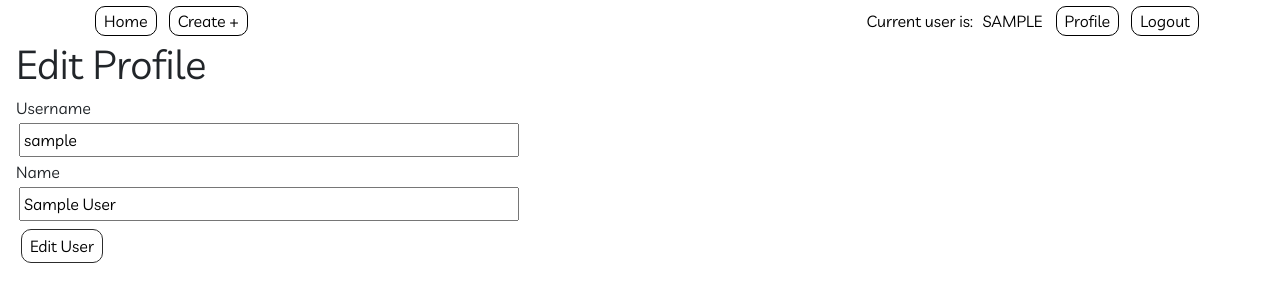
After one commit to CristianPinedaD/reflections-flask, a Flask app: page /user/1/profile/edit in a window 1280 px wide. The commit adds this page. Shown: the top 302 px of the page. Run offline with Flask 3, Linux system fonts and the light colour scheme; the visitor is signed in with stand-in values (Sample User, id 1); some libraries are stand-ins or nearby versions.

```diff
--- a/app/main/forms.py
+++ b/app/main/forms.py
@@ -1,8 +1,16 @@
 from flask_wtf import FlaskForm
 from wtforms import StringField, SubmitField, TextAreaField, PasswordField
 from wtforms.validators import  ValidationError, DataRequired, InputRequired, Email, Length, NumberRange, EqualTo, Optional
+from app import db
+import sqlalchemy as sqla
+from app.main.models import User
 
 class PostForm(FlaskForm):
     title = StringField('Title', validators=[DataRequired()])
     body = TextAreaField('Body', validators=[DataRequired()])
     submit = SubmitField('Post Reflection')
+
+class EditProfileForm(FlaskForm):
+    name = StringField('Name', validators=[DataRequired()])
+    username = StringField('Username', validators=[DataRequired()])
+    submit = SubmitField('Edit User')
--- a/app/main/routes.py
+++ b/app/main/routes.py
@@ -2,7 +2,7 @@ from flask import render_template, flash, redirect, url_for, request, jsonify
 import sqlalchemy as sqla
 from app import db
 from app.main.models import Post, User, Admin
-from app.main.forms import PostForm
+from app.main.forms import PostForm, EditProfileForm
 from datetime import datetime, timezone
 from flask_login import current_user, logout_user, login_required
 from app.main.decorators import is_admin
@@ -55,3 +55,25 @@ def view_profile(userid: int):
     myposts = user.get_posts()
     num_posts = len(myposts)
     return render_template('profile.html', title='View Profile', user=user, num_posts=num_posts, posts=myposts)
+
+@bp_main.route('/user/<int:userid>/profile/edit', methods=['GET','POST'])
+@login_required
+def edit_profile(userid: int):
+    user = db.session.get(User, userid)
+    if user is None:
+        flash('User does not exist!')
+        return redirect(url_for('main.index'))
+    eform = EditProfileForm()
+    eform.name.data = user.get_name()
+    eform.username.data = user.get_username()
+
+    if eform.validate_on_submit():
+        user.name = eform.name.data
+        user.username = eform.username.data
+
+        db.session.add(user)
+        db.session.commit()
+        flash('Profile Updated!')
+        return redirect(url_for('main.view_profile', userid = user.get_id()))
+
+    return render_template('edit_user.html', title='Edit Profile', form=eform)
--- /dev/null
+++ b/app/main/templates/edit_user.html
@@ -0,0 +1,26 @@
+{% extends "base.html" %}
+{% block content %}
+    <h1>Edit Profile</h1>
+
+     <form action="" method="post">
+        {{ form.hidden_tag() }}
+
+        {{ form.username.label }} <br>
+        {{ form.username(class="forminput") }} <br>
+
+        {% for error in form.username.errors %}
+            {{ error }} <br>
+        {% endfor %}
+
+        {{ form.name.label }} <br>
+        {{ form.name(class="forminput") }} <br>
+
+        {% for error in form.name.errors %}
+            {{ error }} <br>
+        {% endfor %}
+
+        {{ form.submit(class="button") }} <br>
+
+     </form>
+
+{% endblock %}
--- a/app/main/templates/profile.html
+++ b/app/main/templates/profile.html
@@ -9,6 +9,8 @@
         Name: {{user.name}} <br>
         # of Creets: {{num_posts}} <br>
     </p>
+
+    <a href="{{ url_for('main.edit_profile', userid=current_user.id) }}"><button>Edit</button></a>
 
     <hr>
     <h2>My Posts</h2>
```
